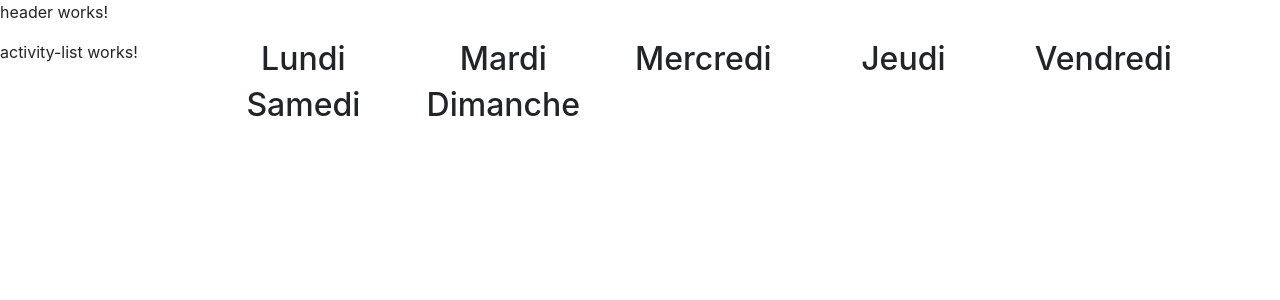
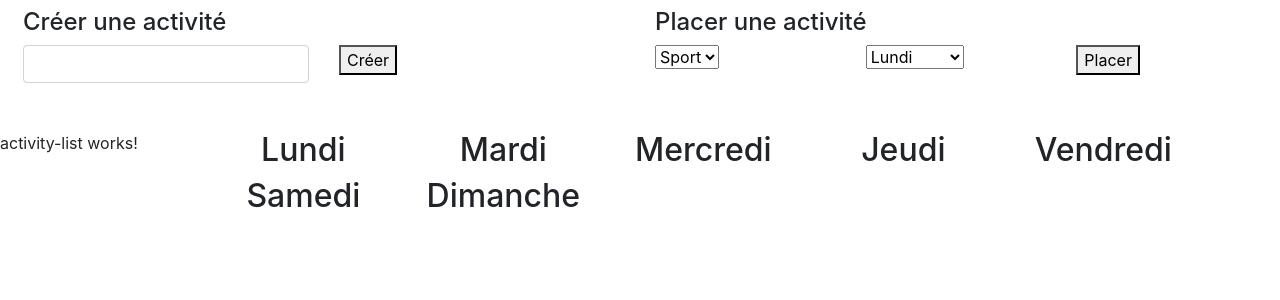
Before and after one commit to ChrisR59/Planning, an Angular app: page / in a window 1280 px wide. Shown: the top 300 px of the page. Built offline with nearby package versions, Linux system fonts and the light colour scheme.

Commit message:
Mise en place du formulaire creation et ajout d'activity

```diff
--- a/src/app/header/header.component.html
+++ b/src/app/header/header.component.html
@@ -1 +1,37 @@
-<p>header works!</p>
+<div class="row mx-2 mt-2 mb-5">
+    <div class="col-6">
+        <h4>Créer une activité</h4>
+        <div class="row">
+            <div class="col">
+                <input class="form-control" type="text" required>
+            </div>
+            <div class="col">
+                <button>Créer</button>
+            </div>
+        </div>
+    </div>
+    <div class="col-6">
+        <h4>Placer une activité</h4>
+        <div class="row">
+            <div class="col">
+                <select name="activity">
+                    <option value="">Sport</option>
+                </select>
+            </div>
+            <div class="col">
+                <select name="day">
+                    <option value="">Lundi</option>
+                    <option value="">Mardi</option>
+                    <option value="">Mercredi</option>
+                    <option value="">Jeudi</option>
+                    <option value="">Vendredi</option>
+                    <option value="">Samedi</option>
+                    <option value="">Dimanche</option>
+                </select>
+            </div>
+            <div class="col">
+                <button>Placer</button>
+            </div>
+        </div>
+    </div>
+</div>
--- a/src/app/header/header.component.ts
+++ b/src/app/header/header.component.ts
@@ -10,6 +10,7 @@ export class HeaderComponent implements OnInit {
   constructor() { }
 
   ngOnInit() {
+
   }
 
 }
```
